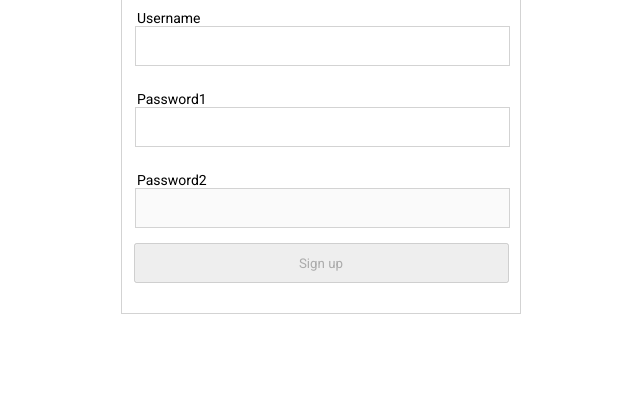
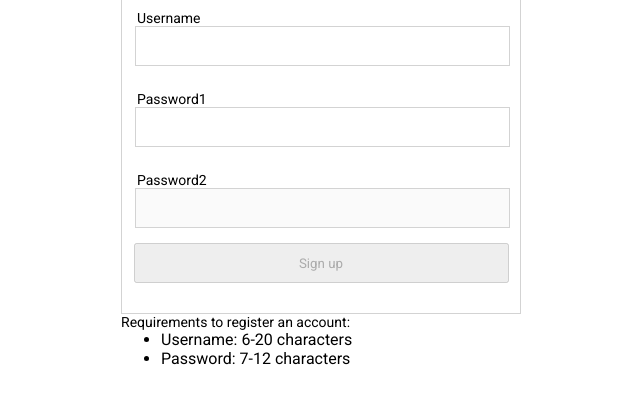
Before and after one commit to 0binny0/django_stackoverflow, a Django app: page /users/signup/ in a window 1280 px wide. Shown: the part 154-571 px from the top of the page, without its empty margins (319-959 px from the left). Run offline with Django 4.2, Linux system fonts and the light colour scheme; parts of the project's set-up code (start-up, migrations or seed data) failed here and were passed over.

Commit message:
Add user accounts requirements info

```diff
--- a/authors/templates/authors/form.html
+++ b/authors/templates/authors/form.html
@@ -13,6 +13,9 @@
     {% endfor %}
       <button name="button" id="account_submit_btn" class="submit_btn">Sign up</button>
     </form>
+    {% if request.resolver_match.url_name == "register" %}
+      {% include './requirements.html' %}
+    {% endif %}
   </div>
   <script type="module" src="{% static 'authors/js/fillout.js' %}"></script>
 {% endblock %}
--- /dev/null
+++ b/authors/templates/authors/requirements.html
@@ -0,0 +1,7 @@
+<div class="account_requirements">
+  <p>Requirements to register an account:</p>
+  <ul>
+    <li>Username: 6-20 characters</li>
+    <li>Password: 7-12 characters</li>
+  </ul>
+</div>
```
